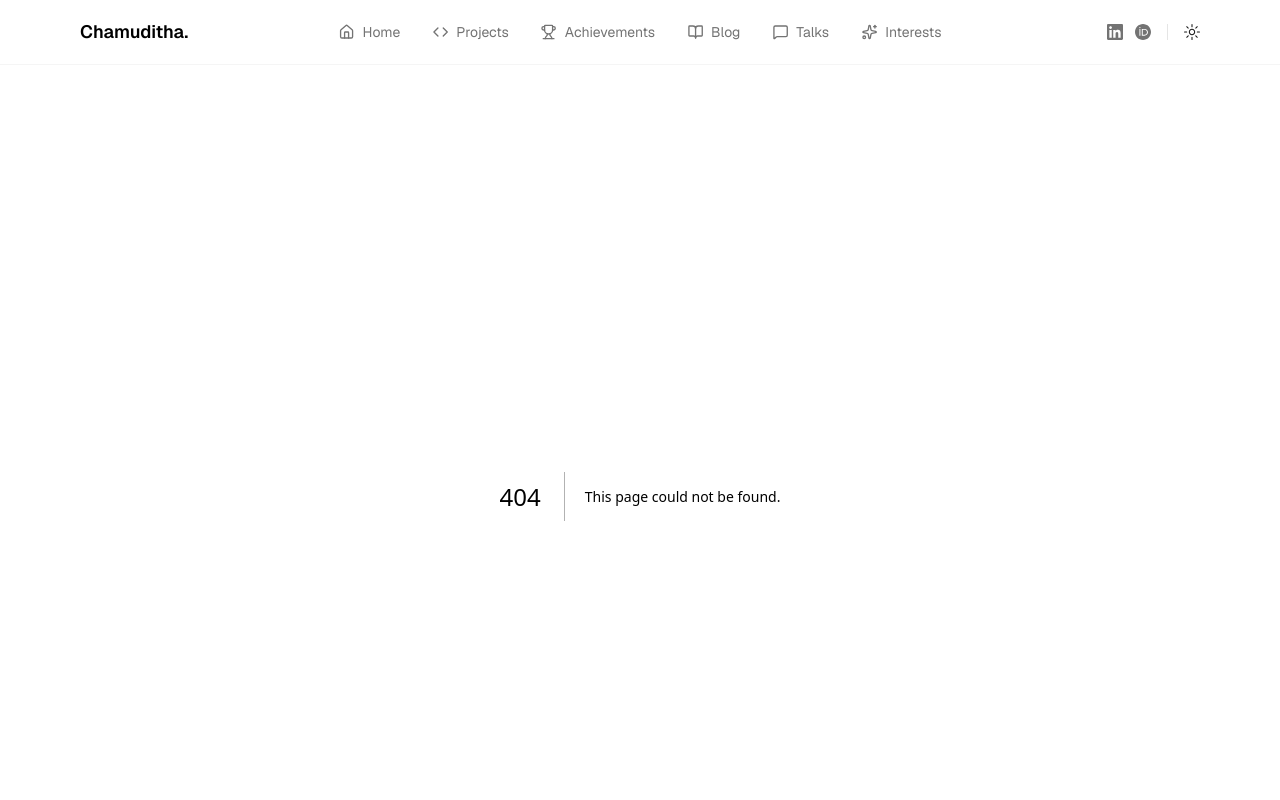
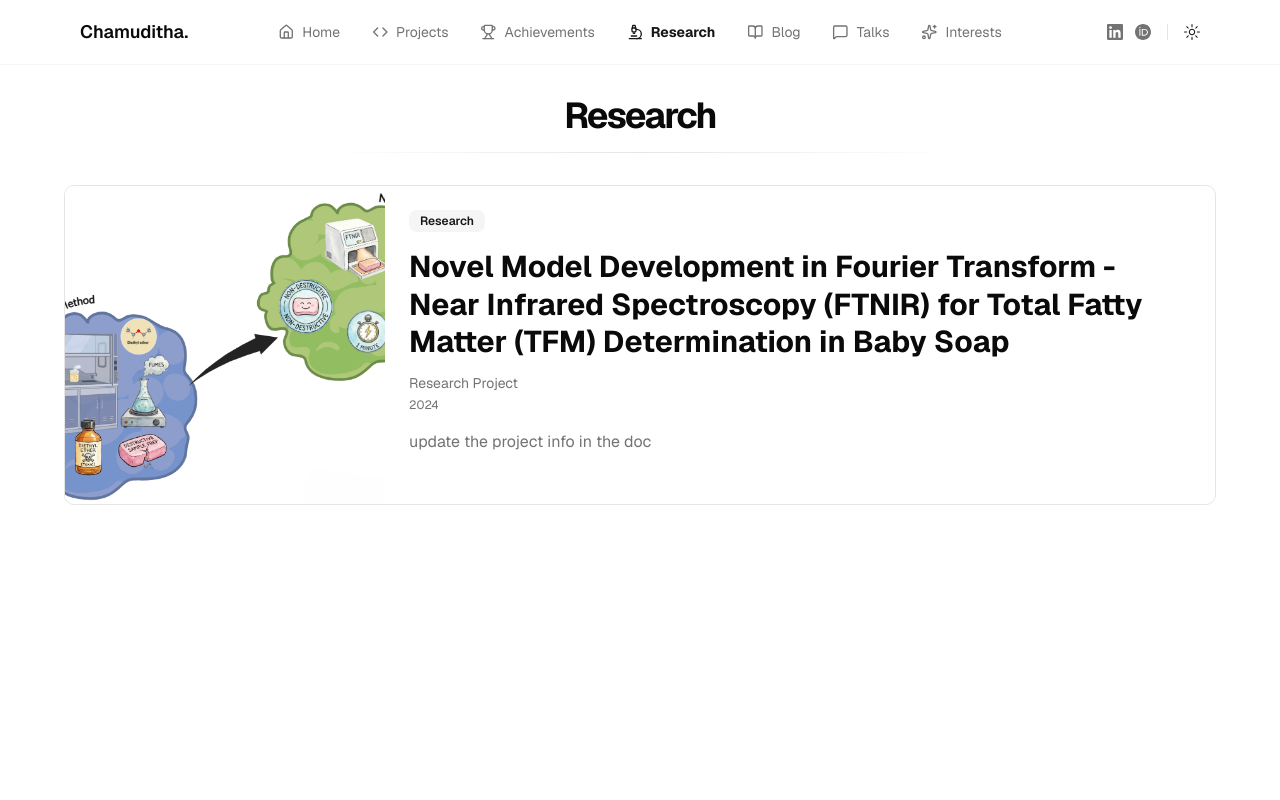
Before and after one commit to Nidula03/portfolio-chamuditha, a Next.js app: page /research in a window 1280 px wide. Before the commit this address had no page. Shown: the top 800 px of the page. Built offline with nearby package versions, Linux system fonts and the light colour scheme.

Commit message:
feat: Add Research page and update resume with new navigation link

```diff
--- /dev/null
+++ b/src/app/research/page.tsx
@@ -0,0 +1,50 @@
+import BlurFade from "@/components/magicui/blur-fade";
+import BlurFadeText from "@/components/magicui/blur-fade-text";
+import { AchievementCard } from "@/components/achievement-card";
+import type { Metadata } from "next";
+
+export const metadata: Metadata = {
+  title: "Research",
+  description: "Explore my research projects and publications",
+};
+
+const BLUR_FADE_DELAY = 0.04;
+
+export default function ResearchPage() {
+  return (
+    <main className="min-h-dvh flex flex-col gap-8 sm:gap-14 relative">
+      <section id="research">
+        <div className="mx-auto w-full max-w-2xl space-y-6 sm:space-y-8">
+          <div className="space-y-3 sm:space-y-4">
+            <BlurFadeText
+              delay={BLUR_FADE_DELAY}
+              className="block w-full text-center text-2xl sm:text-3xl md:text-4xl font-bold tracking-tighter"
+              yOffset={8}
+              text="Research"
+            />
+            <div className="flex items-center w-full justify-center">
+              <div className="w-full h-px bg-gradient-to-r from-transparent via-border to-transparent" />
+            </div>
+          </div>
+          <BlurFade delay={BLUR_FADE_DELAY * 3}>
+            <div className="space-y-6 sm:space-y-8 w-screen relative left-1/2 right-1/2 -ml-[50vw] -mr-[50vw]">
+              <div className="grid grid-cols-1 gap-4 w-full mx-auto max-w-6xl">
+                <BlurFade delay={BLUR_FADE_DELAY * 5}>
+                  <AchievementCard
+                    index={0}
+                    title="Novel Model Development in Fourier Transform - Near Infrared Spectroscopy (FTNIR) for Total Fatty Matter (TFM) Determination in Baby Soap"
+                    category="Research"
+                    date="2024"
+                    organization="Research Project"
+                    description="update the project info in the doc"
+                    image="/FTNIR.png"
+                  />
+                </BlurFade>
+              </div>
+            </div>
+          </BlurFade>
+        </div>
+      </section>
+    </main>
+  );
+}
--- a/src/components/drama-marquee.tsx
+++ b/src/components/drama-marquee.tsx
@@ -148,7 +148,7 @@ export function DramaMarquee() {
     <div className="relative flex w-full flex-col items-center justify-center gap-8 py-8">
       {/* Drama 1 - Top Scroll */}
       <div className="w-full">
-        <Marquee pauseOnHover className="[--duration:80s]">
+        <Marquee className="[--duration:80s]">
           {drama1Images.map((image, i) => (
             <PhotoCard
               key={`drama1-${i}`}
@@ -161,7 +161,7 @@ export function DramaMarquee() {
 
       {/* Drama 2 - Bottom Scroll Reverse */}
       <div className="w-full">
-        <Marquee reverse pauseOnHover className="[--duration:80s]">
+        <Marquee reverse className="[--duration:80s]">
           {drama2Images.map((image, i) => (
             <PhotoCard
               key={`drama2-${i}`}
--- a/src/data/resume.tsx
+++ b/src/data/resume.tsx
@@ -1,5 +1,5 @@
 import { Icons } from "@/components/icons";
-import { HomeIcon, BookOpen, Code, MessageSquare, Sparkles, Trophy } from "lucide-react";
+import { HomeIcon, BookOpen, Code, MessageSquare, Sparkles, Trophy, Microscope } from "lucide-react";
 import { OrcidIcon } from "@/components/ui/svgs/orcid";
 
 export const DATA = {
@@ -23,6 +23,7 @@ Today, I continue to explore, learn, and grow through scouting and outdoor exper
     { href: "/", icon: HomeIcon, label: "Home" },
     { href: "/projects", icon: Code, label: "Projects" },
     { href: "/achievements", icon: Trophy, label: "Achievements" },
+    { href: "/research", icon: Microscope, label: "Research" },
     { href: "/blog", icon: BookOpen, label: "Blog" },
     { href: "/talks", icon: MessageSquare, label: "Talks" },
     { href: "/interests", icon: Sparkles, label: "Interests" },
```
